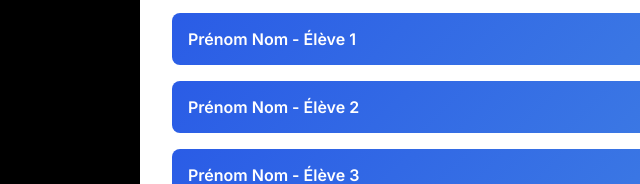
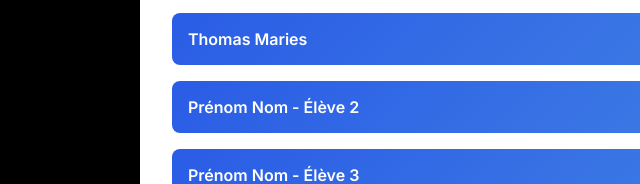
Before and after one commit to humeaug/humeaug.github.io, a plain HTML site: page humeaug/blasons.html in a window 1280 px wide. Shown: the part 342-526 px from the top of the page, 0-640 px from the left. Drawn offline with Linux system fonts and the light colour scheme.

Commit message:
Update blasons.html

```diff
--- a/humeaug/blasons.html
+++ b/humeaug/blasons.html
@@ -144,8 +144,8 @@
             </li>
 
             <li>
-                <a href="eleve1.html">
-                    Prénom Nom - Élève 1
+                <a href="https://humeaug.github.io/blason_Maries_Thomas/">
+                    Thomas Maries
                 </a>
             </li>
 
```
